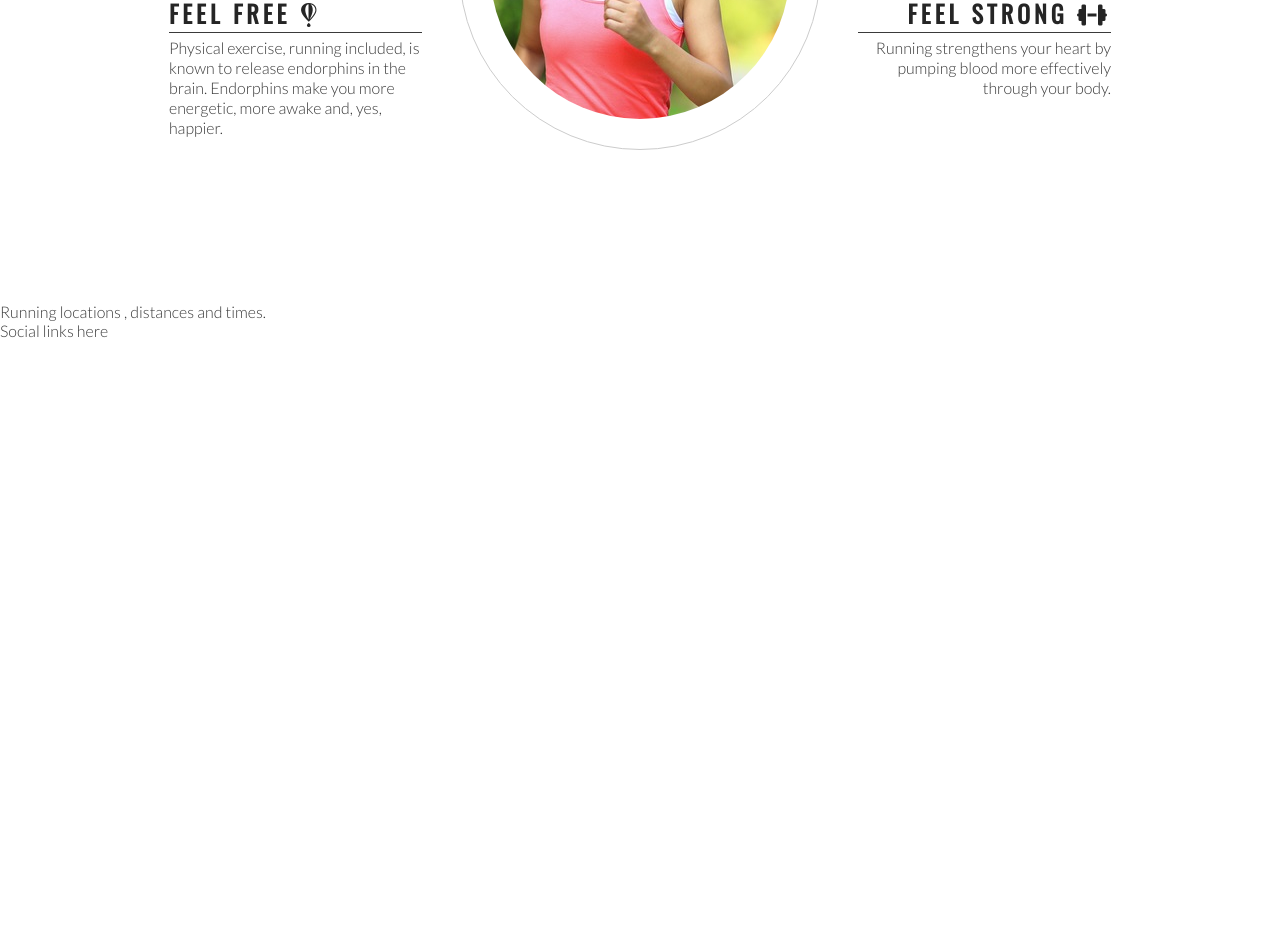
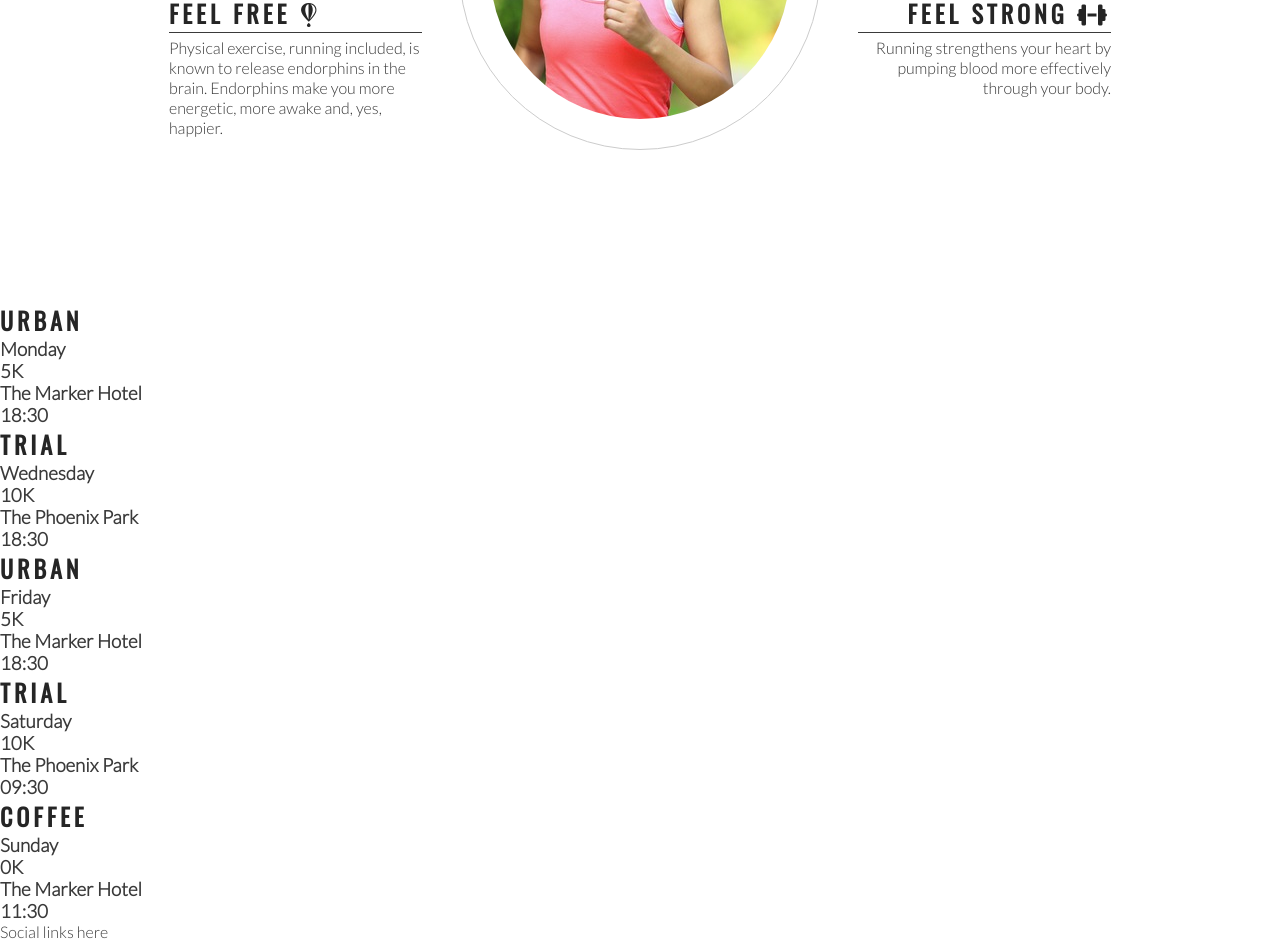
Before and after one commit to Lukecoder17/love-running, a plain HTML site: page index.html in a window 1280 px wide. Shown: the part 993-1934 px from the top of the page. Before the commit the page ends 1333 px from the top, so only its background shows below. Drawn offline with nearby package versions, Linux system fonts and the light colour scheme.

Commit message:
Add meetup times main structure

```diff
--- a/index.html
+++ b/index.html
@@ -74,7 +74,41 @@
         </div>
     </section>
     <section>
-        Running locations , distances and times.
+       <div>
+           <h2>Urban</h2>
+           <h3>Monday</h3>
+           <h3>5K</h3>
+           <h3>The Marker Hotel</h3>
+           <h3>18:30</h3>
+       </div>
+       <div>
+        <h2>Trial</h2>
+        <h3>Wednesday</h3>
+        <h3>10K</h3>
+        <h3>The Phoenix Park</h3>
+        <h3>18:30</h3>
+    </div>
+    <div>
+        <h2>Urban</h2>
+        <h3>Friday</h3>
+        <h3>5K</h3>
+        <h3>The Marker Hotel</h3>
+        <h3>18:30</h3>
+    </div>
+    <div>
+        <h2>Trial</h2>
+        <h3>Saturday</h3>
+        <h3>10K</h3>
+        <h3>The Phoenix Park</h3>
+        <h3>09:30</h3>
+    </div>
+    <div>
+        <h2>Coffee</h2>
+        <h3>Sunday</h3>
+        <h3>0K</h3>
+        <h3>The Marker Hotel</h3>
+        <h3>11:30</h3>
+    </div>
     </section>
     <footer>
         Social links here
```
